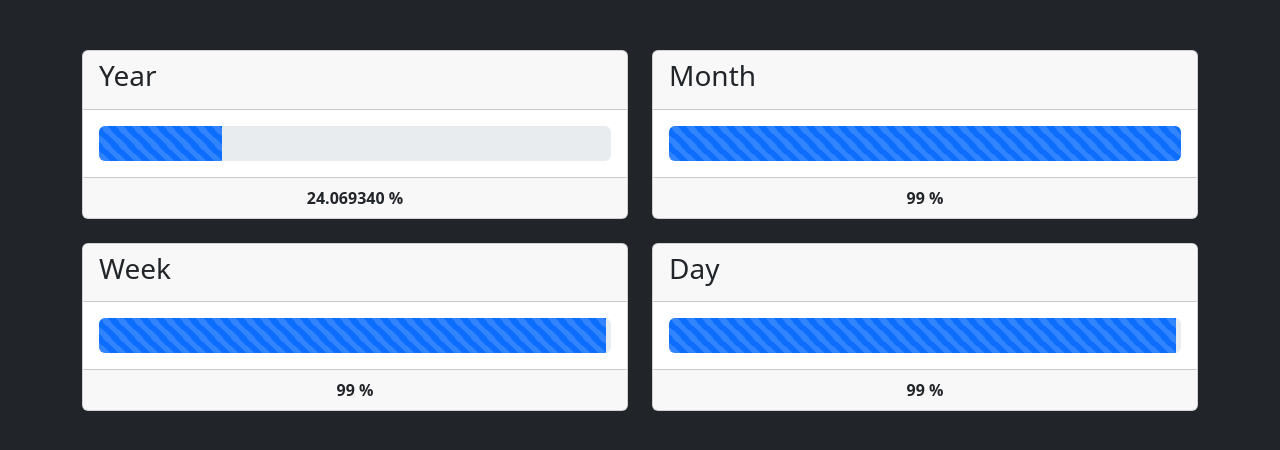
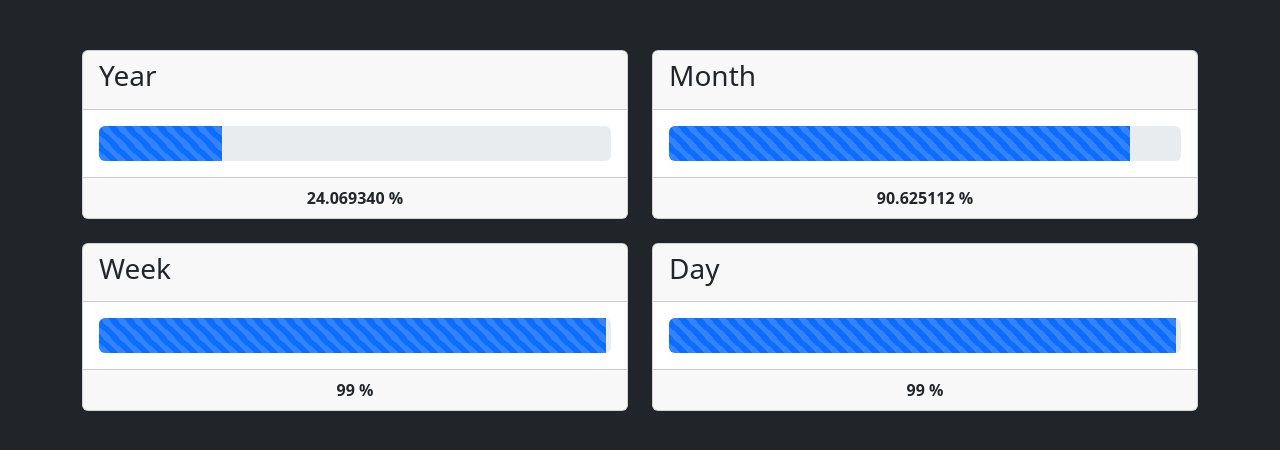
Before and after one commit to erix-code/year-progress-bar, a website: page index.html in a window 1280 px wide. Shown: the part 204-654 px from the top of the page. Drawn offline with Linux system fonts and the light colour scheme.

Commit message:
Adding new functions to Month Year Progress.

```diff
--- a/index.html
+++ b/index.html
@@ -55,11 +55,13 @@
                     </div>
                     <div class="card-body">
                         <div class="progress">
-                            <div class="progress-bar progress-bar-striped  progress-bar-animated" role="progressbar" style="width: 100%" aria-valuenow="25" aria-valuemin="0" aria-valuemax="100"></div>
+                            <div class="progress-bar progress-bar-striped  progress-bar-animated"
+                                 id="progress-bar-percentage-month"
+                                 role="progressbar" style="width: 100%" aria-valuenow="25" aria-valuemin="0" aria-valuemax="100"></div>
                         </div>
                     </div>
                     <div class="card-footer  text-center">
-                        <strong>99 %</strong>
+                        <strong id="label-progress-bar-percentage-month">99 %</strong>
                       </div>
                 </div>
             </div>
@@ -72,7 +74,9 @@
                     </div>
                     <div class="card-body">
                         <div class="progress">
-                            <div class="progress-bar progress-bar-striped  progress-bar-animated" role="progressbar" style="width: 99%" aria-valuenow="25" aria-valuemin="0" aria-valuemax="100"></div>
+                            <div class="progress-bar progress-bar-striped  progress-bar-animated" role="progressbar"
+                                 id="progress-bar-percentage-month"
+                                 style="width: 99%" aria-valuenow="25" aria-valuemin="0" aria-valuemax="100"></div>
                         </div>
                     </div>
                     <div class="card-footer  text-center">
```
Also changed, not shown: dist/js/progress-bars.js.
